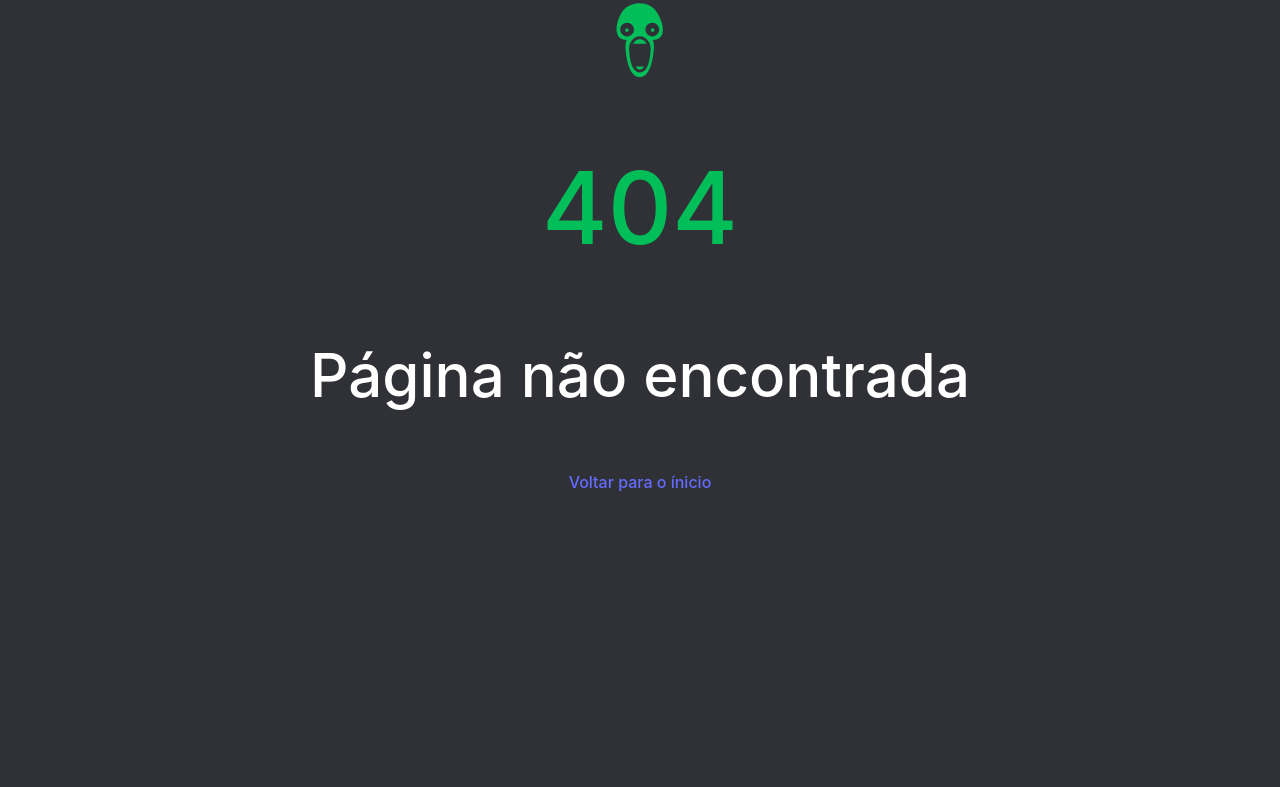
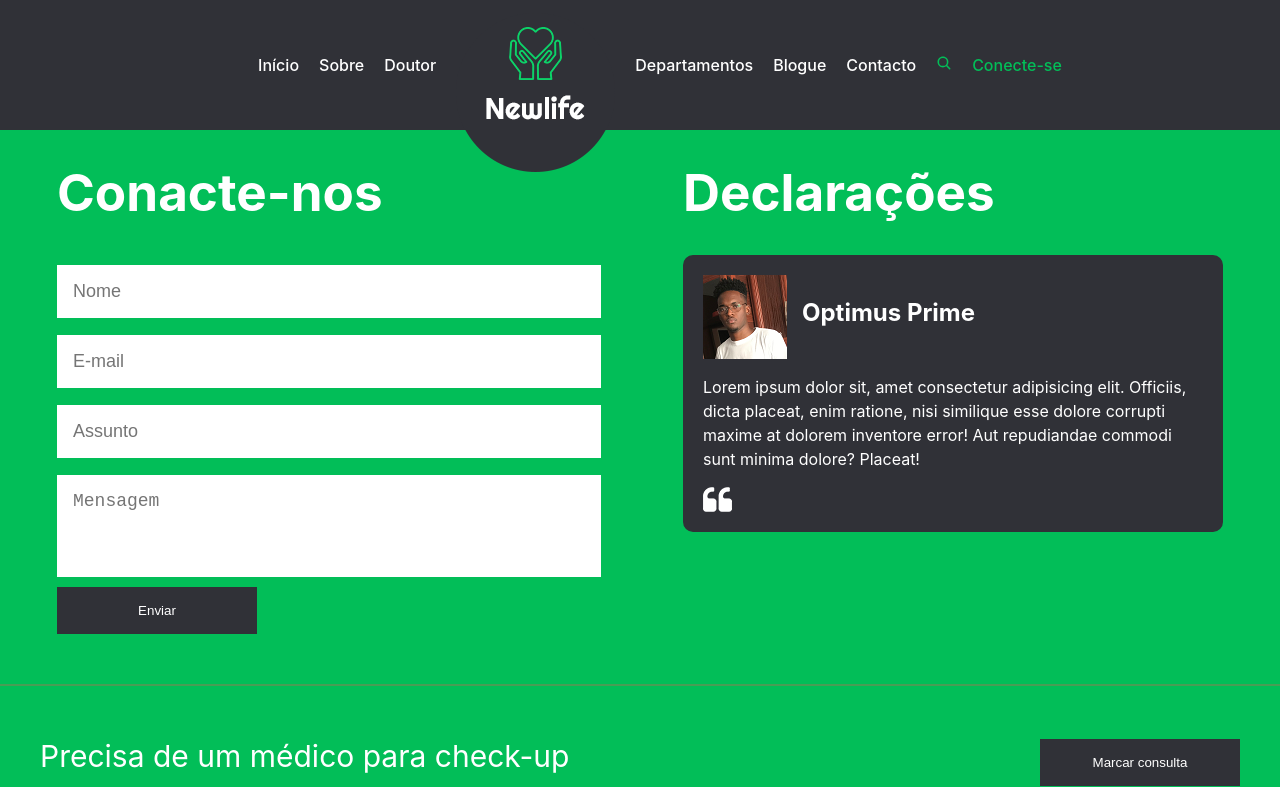
Before and after one commit to Emanuel-Marques/clinica-maravilha, a React (Vite) app: page /contacto in a window 1280 px wide. Before the commit this address had no page. Shown: the top 787 px of the page. Built offline with nearby package versions, Linux system fonts and the light colour scheme.

Commit message:
conatctos

```diff
--- a/src/App.tsx
+++ b/src/App.tsx
@@ -6,6 +6,7 @@ import { Sobre } from './pages/sobre/Sobre';
 import { Departamentos } from './pages/departamentos/Departamentos';
 import { Doutor } from './pages/doutor/Doutor';
 import { Blogue } from './pages/blogue/Blogue';
+import { Contacto } from './pages/contacto/Contacto';
 
 function App() {
   return(
@@ -18,6 +19,7 @@ function App() {
         <Route path='/departamentos' element={ <Departamentos /> } />
         <Route path='/doutor' element={ <Doutor /> } />
         <Route path='/blogue' element={ <Blogue /> } />
+        <Route path='/contacto' element={ <Contacto /> } />
       </Route>
       <Route
         path='/*'
--- a/src/components/header/Header.tsx
+++ b/src/components/header/Header.tsx
@@ -14,7 +14,7 @@ export function Header(){
           <li><img src={img} /></li>
           <li><NavLink to="/departamentos">Departamentos</NavLink></li>
           <li><NavLink to="/blogue">Blogue</NavLink></li>
-          <li><NavLink to="">Contacto</NavLink></li>
+          <li><NavLink to="/contacto">Contacto</NavLink></li>
           <li><NavLink to="" className="green"><IoSearch /></NavLink></li>
           <li><NavLink to="" className="green">Conecte-se</NavLink></li>
         </UlContainer>
--- /dev/null
+++ b/src/pages/contacto/Contacto.tsx
@@ -0,0 +1,45 @@
+import { FootContent, FormContent, GlobalStyle, MainContent, Card } from "./style";
+import quote from '../../assets/quote-icon.png';
+import user from '../../assets/ejm.png';
+
+export function Contacto() {
+  return(
+    <>
+      <GlobalStyle />
+      <MainContent>
+        <FormContent>
+          <h1>Conacte-nos</h1>
+          <input className="submit" type="text" placeholder='Nome'/>
+          <input className="submit" type="email" placeholder='E-mail' />
+          <input className="submit" type="text" placeholder='Assunto'/>
+          <textarea className="submit" placeholder='Mensagem'></textarea>
+          <button>Enviar</button>
+        </FormContent>
+        <div className="dec">
+          <h1>Declarações</h1>
+          <Card>
+            <div className="row">
+              <img src={ user } alt="" />
+              <h2>Optimus Prime</h2>
+            </div>
+            <p>
+              Lorem ipsum dolor sit, amet consectetur adipisicing elit.
+              Officiis, dicta placeat, enim ratione, nisi similique esse dolore corrupti
+              maxime at dolorem inventore error! Aut repudiandae commodi sunt minima dolore?
+              Placeat!
+            </p>
+            <img src={ quote } alt="" />
+          </Card>
+        </div>
+      </MainContent>
+      <hr />
+      <FootContent>
+        <section>
+          <p>Precisa de um médico para check-up</p>
+          <h3>Marque uma consulta e pronto</h3>
+        </section>
+        <button>Marcar consulta</button>
+      </FootContent>
+    </>
+  );
+}
--- /dev/null
+++ b/src/pages/contacto/style.ts
@@ -0,0 +1,93 @@
+import styled, { createGlobalStyle } from "styled-components";
+
+export const GlobalStyle = createGlobalStyle`
+  body {
+    background-color: #02BE58;
+  }
+  hr {
+    margin-top: 50px;
+    border: 1px solid #595d;
+  }
+  button {
+    background-color: #303137;
+    padding: 16px;
+    width: 200px;
+    border: none;
+    cursor: pointer;
+    color: white;
+    transition: 0.2s ease-in-out;
+  }
+  button:hover {
+    background-color: white;
+    color: #303137;
+  }
+`;
+
+export const FootContent = styled.footer`
+  display: flex;
+  justify-content: space-between;
+  align-items: baseline;
+  padding: 40px;
+  section {
+    display:flex;
+    flex-flow: column;
+  }
+  p {
+    font-size: 30px;
+    color: white;
+    margin: 0;
+  }
+  h3 {
+    font-size: 28px;
+    color: #303137;
+    margin: 0
+  }
+`
+
+export const MainContent = styled.main`
+  display: flex;
+  justify-content: space-around;
+  color: white;
+  .dec {
+    float: right;
+  }
+`
+
+export const FormContent = styled.form`
+  display: flex;
+  flex-flow: column;
+  gap: 10px;
+  width: 40%;
+  input {
+    padding: 1rem;
+    width: 100%;
+    margin-bottom: 7px;
+    border: none;
+  }
+  .submit{
+    font-size:18px;
+  }
+
+  textarea {
+    resize: none;
+    padding: 1rem;
+    height: 70px;
+    width: 100%;
+    border: none;
+  }
+`;
+
+export const Card = styled.form`
+  display: flex;
+  flex-flow: column;
+  width: 500px;
+  text-align: left;
+  align-items: start;
+  background-color: #303137;
+  padding: 20px;
+  border-radius: 10px;
+  .row {
+    display: flex;
+    gap: 15px;
+  }
+`;
```
Also changed, not shown: src/assets/ejm.png (added).
